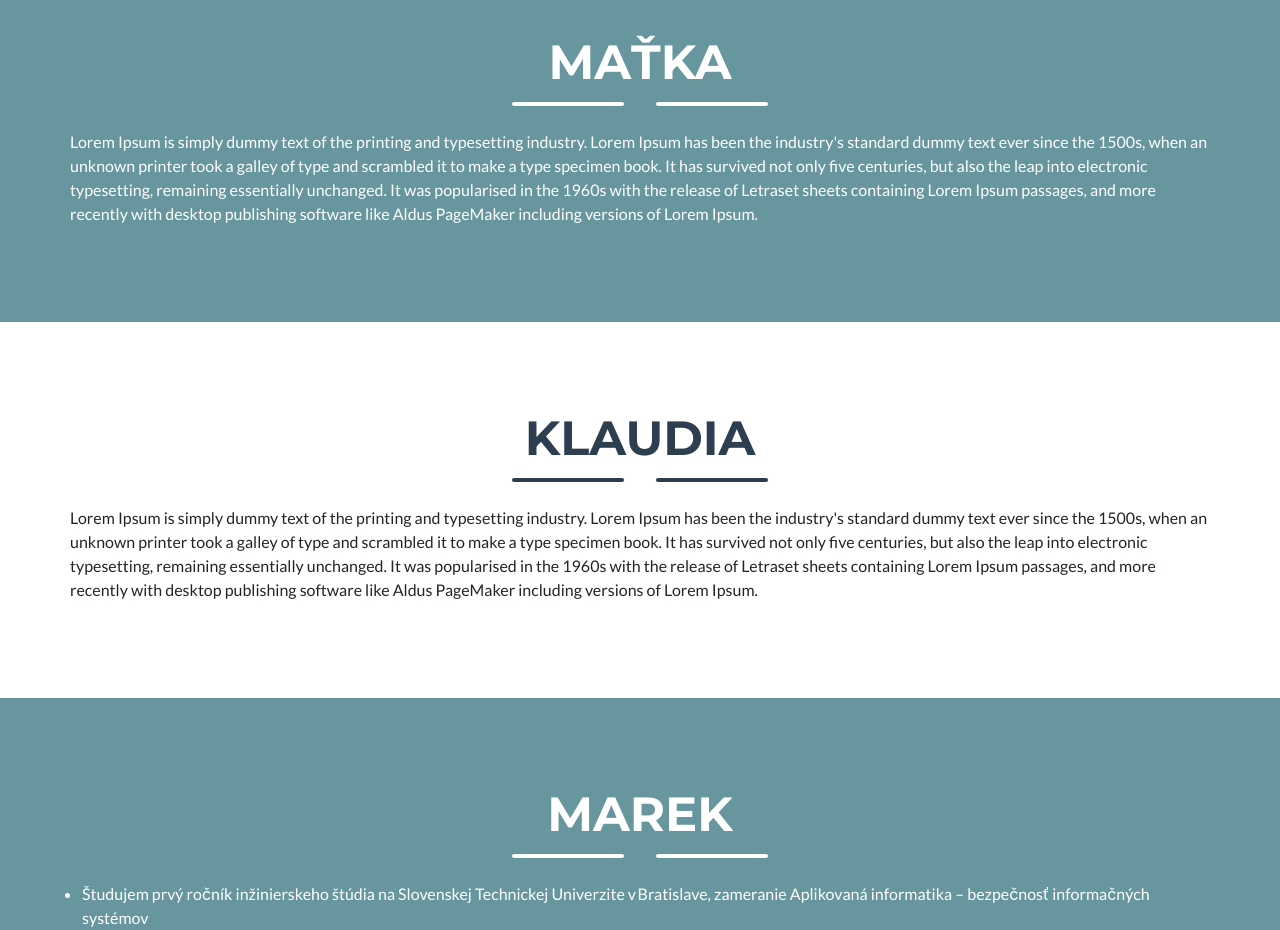
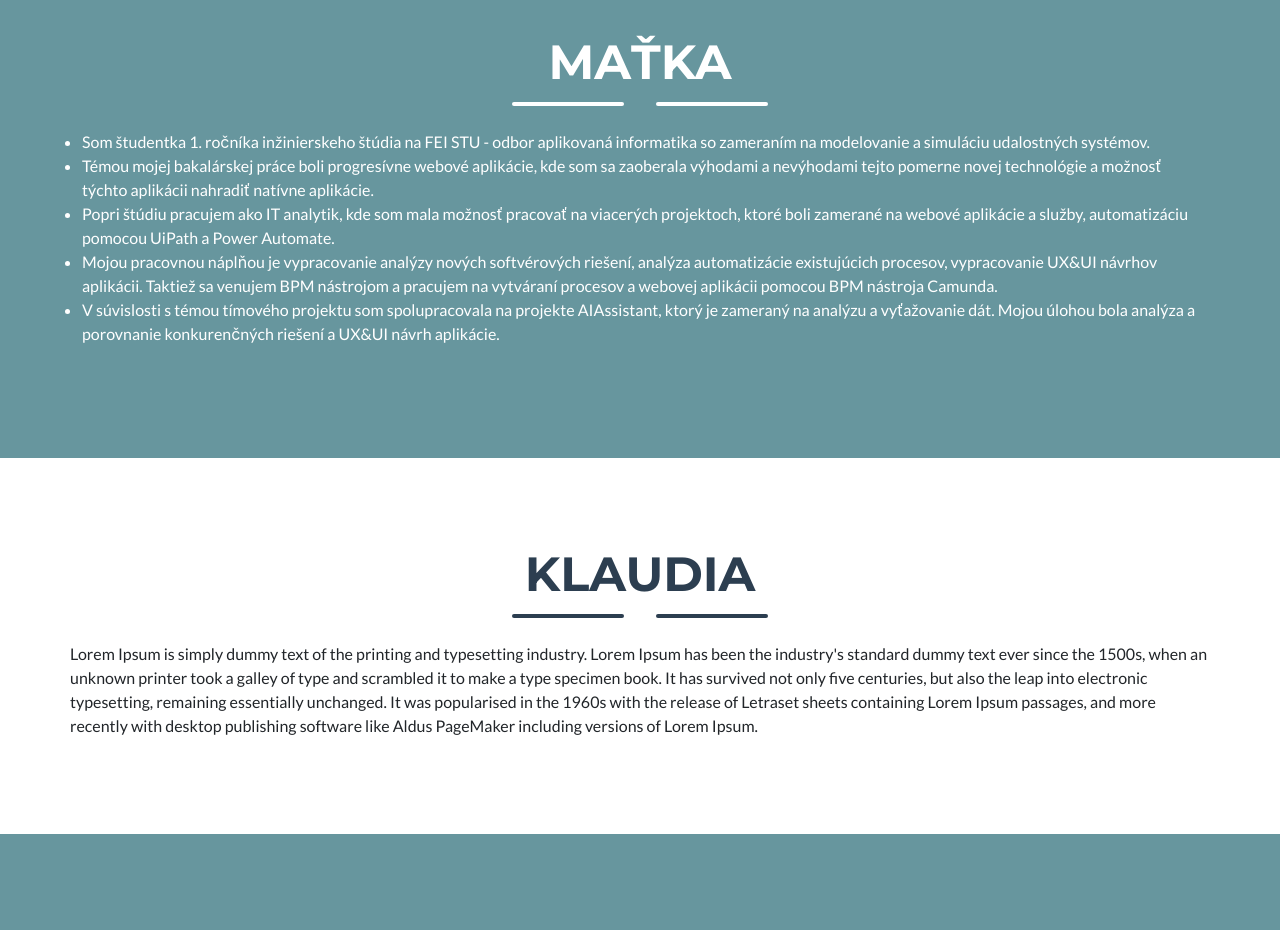
Before and after one commit to zuzanita1/TP-ZS-WEB, a plain HTML site: page teamproject-web/about.html in a window 1280 px wide. Shown: the part 2400-3330 px from the top of the page. Drawn offline with Linux system fonts and the light colour scheme.

Commit message:
Update about.html

```diff
--- a/teamproject-web/about.html
+++ b/teamproject-web/about.html
@@ -143,9 +143,13 @@
             <div class="divider-custom-line"></div>
         </div>
         <div class="row justify-content-center">
-
-            Lorem Ipsum is simply dummy text of the printing and typesetting industry. Lorem Ipsum has been the industry's standard dummy text ever since the 1500s, when an unknown printer took a galley of type and scrambled it to make a type specimen book. It has survived not only five centuries, but also the leap into electronic typesetting, remaining essentially unchanged. It was popularised in the 1960s with the release of Letraset sheets containing Lorem Ipsum passages, and more recently with desktop publishing software like Aldus PageMaker including versions of Lorem Ipsum.
-
+            <ul>
+                <li>Som študentka 1. ročníka inžinierskeho štúdia na FEI STU - odbor aplikovaná informatika so zameraním na modelovanie a simuláciu udalostných systémov. </li>
+                <li>Témou mojej bakalárskej práce boli progresívne webové aplikácie, kde som sa zaoberala výhodami a nevýhodami tejto pomerne novej technológie a možnosť týchto aplikácii nahradiť natívne aplikácie.</li>
+                <li>Popri štúdiu pracujem ako IT analytik, kde som mala možnosť pracovať na viacerých projektoch, ktoré boli zamerané na webové aplikácie a služby, automatizáciu pomocou UiPath a Power Automate.</li>
+                <li>Mojou pracovnou náplňou je vypracovanie analýzy nových softvérových riešení, analýza automatizácie existujúcich procesov, vypracovanie UX&UI návrhov aplikácii. Taktiež sa venujem BPM nástrojom a pracujem na vytváraní procesov a webovej aplikácii pomocou BPM nástroja Camunda.</li>
+                <li>V súvislosti s témou tímového projektu som spolupracovala na projekte AIAssistant, ktorý je zameraný na analýzu a vyťažovanie dát. Mojou úlohou bola analýza a porovnanie konkurenčných riešení a UX&UI návrh aplikácie.</li>
+            </ul>
         </div>
     </div>
     </div>
```
